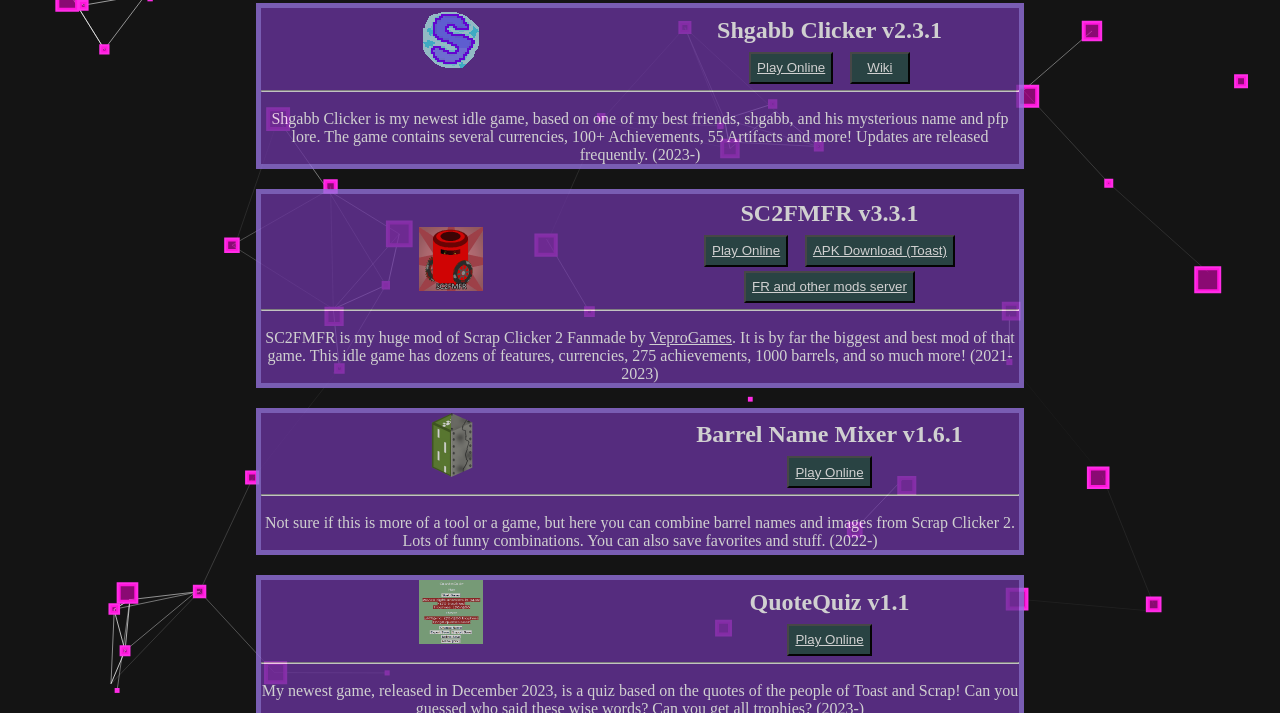
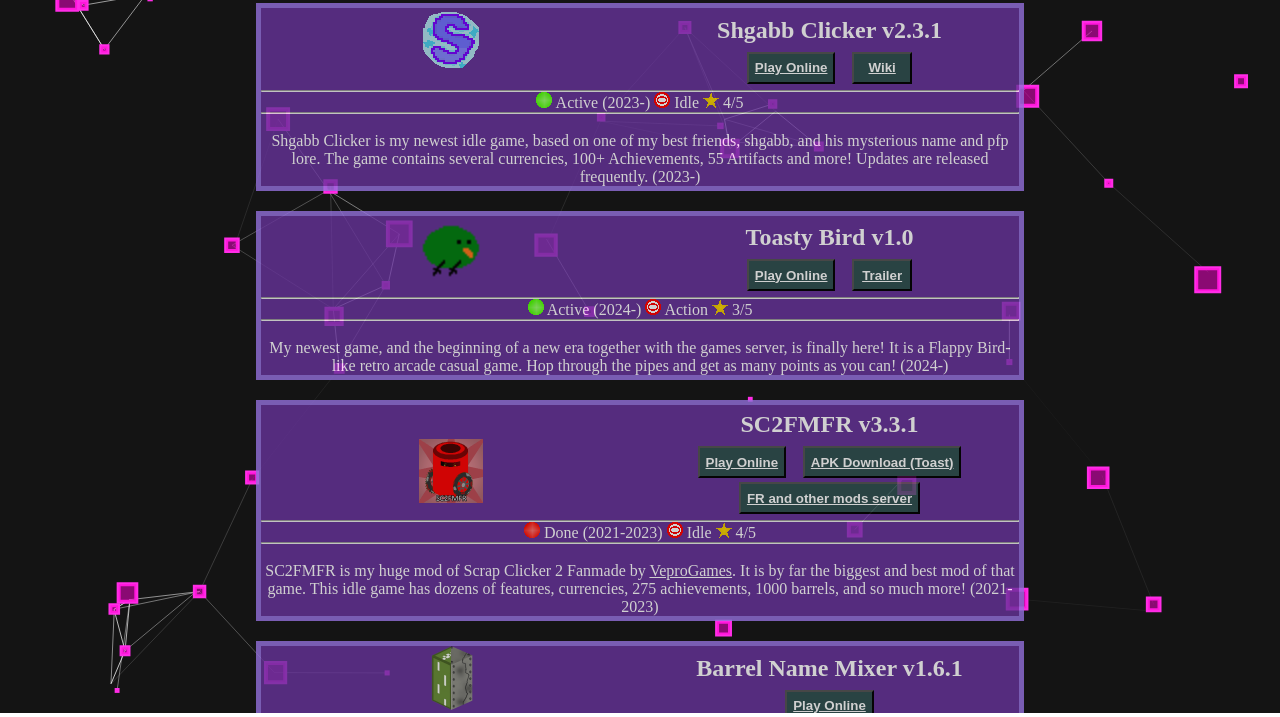
Before and after one commit to schrottii/schrottii.github.io, a plain HTML site: page index.html in a window 1280 px wide. Shown: the part 87-804 px from the top of the page. Drawn offline with Linux system fonts and the light colour scheme.

Commit message:
v1.3: Toasty Bird and more

```diff
--- a/index.html
+++ b/index.html
@@ -34,7 +34,7 @@
     </div>
 
     <div class="gameDiv">
-        <h2>This Website: v1.2</h2>
+        <h2>This Website: v1.3</h2>
         This website displays my games, some text about me, the website and invites to the servers. Fancy background and some basic design. Info to rescue saves.
     </div>
 
--- a/scripts/games.js
+++ b/scripts/games.js
@@ -10,6 +10,7 @@
 
             if (this.config.desc != undefined) this.desc = this.config.desc;
             if (this.config.links != undefined) this.links = this.config.links;
+            if (this.config.info != undefined) this.info = this.config.info;
         }
     }
 
@@ -19,12 +20,15 @@
         if (this.links != undefined) {
             ren = ren + "<h3>";
             for (var lin in this.links) {
-                ren = ren + `<button><a href="` + this.links[lin][0] + `">` + this.links[lin][1] + `</a></button>  `;
+                ren = ren + `<button><a href="` + this.links[lin][0] + `"><b>` + this.links[lin][1] + `</b></a></button>  `;
             }
-            ren = ren + `</h3></div><hr><br />`;
+            ren = ren + `</h3></div>`;
+        }
+        if (this.info != undefined) {
+            ren = ren + "<hr><img src='images/" + this.info[0] + ".png'> " + this.info[1] + "   <img src='images/genre.png'> " + this.info[2] + "   <img src='images/star.png'> " + this.info[3];
         }
         if (this.desc != undefined) {
-            ren = ren + this.desc;
+            ren = ren + "<hr><br />" + this.desc;
         }
         ren = ren + "</div>";
 
@@ -47,22 +51,32 @@
     shgabbClicker: new Game("Shgabb Clicker", "2.3.1", "shgabb.png", {
         desc: "Shgabb Clicker is my newest idle game, based on one of my best friends, shgabb, and his mysterious name and pfp lore. The game contains several currencies, 100+ Achievements, 55 Artifacts and more! Updates are released frequently. (2023-)",
         links: [['https://schrottii.github.io/shgabb-clicker/', 'Play Online'], ['https://shgabb-clicker.fandom.com/wiki/Shgabb_Clicker_Wiki', 'Wiki']],
+        info: ["active", "Active (2023-)", "Idle", "4/5"],
+    }),
+    toastyBird: new Game("Toasty Bird", "1.0", "bird.png", {
+        desc: "My newest game, and the beginning of a new era together with the games server, is finally here! It is a Flappy Bird-like retro arcade casual game. Hop through the pipes and get as many points as you can! (2024-)",
+        links: [['https://schrottii.github.io/toasty-bird/', 'Play Online'], ['https://cdn.discordapp.com/attachments/1212720406155493406/1216502903804526602/InShot_20240310_223749830.mp4?ex=66009f9d&is=65ee2a9d&hm=150ebbf5e9924510b0fd696b03f5b1d3020d42848b5c271d9fd1e06c8d8b5d14&', 'Trailer']],
+        info: ["active", "Active (2024-)", "Action", "3/5"],
     }),
     sc2fmfr: new Game("SC2FMFR", "3.3.1", "app-icon-large.png", {
         desc: "SC2FMFR is my huge mod of Scrap Clicker 2 Fanmade by <a href='https://veprogames.github.io/'>VeproGames</a>. It is by far the biggest and best mod of that game. This idle game has dozens of features, currencies, 275 achievements, 1000 barrels, and so much more! (2021-2023)",
         links: [['https://schrottii.github.io/sc2fmfr', 'Play Online'], ['https://discord.com/channels/330332759144792075/539500940185567247/1191122355888599130', 'APK Download (Toast)'], ['https://discord.gg/KgK3AgMfaC', 'FR and other mods server']],
+        info: ["done", "Done (2021-2023)", "Idle", "4/5"],
     }),
     nameMixer: new Game("Barrel Name Mixer", "1.6.1", "canvas.png", {
         desc: "Not sure if this is more of a tool or a game, but here you can combine barrel names and images from Scrap Clicker 2. Lots of funny combinations. You can also save favorites and stuff. (2022-)",
         links: [['https://schrottii.github.io/barrelnames/', 'Play Online']],
+        info: ["semiactive", "Semi-Active (2022-)", "Tools", "3/5"],
     }),
-    newGame: new Game("QuoteQuiz", "1.1", "quotequiz.png", {
-        desc: "My newest game, released in December 2023, is a quiz based on the quotes of the people of Toast and Scrap! Can you guessed who said these wise words? Can you get all trophies? (2023-)",
+    quoteQuiz: new Game("QuoteQuiz", "1.1", "quotequiz.png", {
+        desc: "QuoteQuiz, released in December 2023, is a quiz based on the quotes of the people of Toast and Scrap! Can you guessed who said these wise words? Can you get all trophies? (2023-)",
         links: [['https://schrottii.github.io/quotequiz/', 'Play Online']],
+        info: ["active", "Active (2023-)", "Quiz", "2/5"],
     }),
     idleBar: new Game("Idle Bar", "1.6.9", "up_energy.png", {
         desc: "My first proper webgame, co-deved with someone else who offered and integrated access to a server, which granted this game unique features like ingame leaderboards and server-side saves. About 5 currencies, about 20 upgrades, about 50 trophies, Quests and more. The full version is not available anymore due to the lack of a server. However, since March 2024, a lite version without the server features is available! (2020-2022)",
         links: [['https://schrottii.github.io/idle-bar-lite/', 'Play Online (Lite)'], ['https://idle-bar.fandom.com/wiki/Idle_Bar_Wiki', 'Wiki']],
+        info: ["done", "Done (2020-2022)", "Idle", "3/5"],
     }),
 }
 
--- a/scripts/news.js
+++ b/scripts/news.js
@@ -34,6 +34,8 @@
     new News(7, "New Server!", "February 29th - Toast's sibling has finally been born! In this new Discord Server, my games are the focus. The very thing this site is about! Talk about Shgabb Clicker & the other games there. https://discord.gg/CbBeJXKUrk"),
     new News(8, "Website v1.2", "February 29th - Added the new games server! Added Idle Bar to the games list. Also increased width of the boxes, added images for the servers, moved restoring saves to somewhere else and more"),
     new News(9, "Idle Bar Lite", "March 2nd - Idle Bar is back! Albeit in a limited version. This version does not have server features such as leaderboards, server-side saving or tabs, but this is the only way I could make it bring it back (for now, at least). Its entry in the games section has been updated!"),
+    new News(10, "Toasty Bird", "March 10th - A new game, Toasty Bird, is out now! You can find it in the games list. It's my first new game of this new era, with the website, the games server... I have lots of ideas for new games and cool updates, so stay tuned! And make sure to play Toasty Bird!"),
+    new News(11, "Website v1.3", "March 10th - This website update adds another row to each game, where you can see whether its in active development, semi-active, or done, its genre(s) and how many stars I give it from 1 to 5! This update also adds the new game Toasty Bird."),
 ]
 
 renderNews();
```
Also changed, not shown: images/active.png (added), images/bird.png (added), images/done.png (added), images/genre.png (added), images/semiactive.png (added), images/star.png (added).
